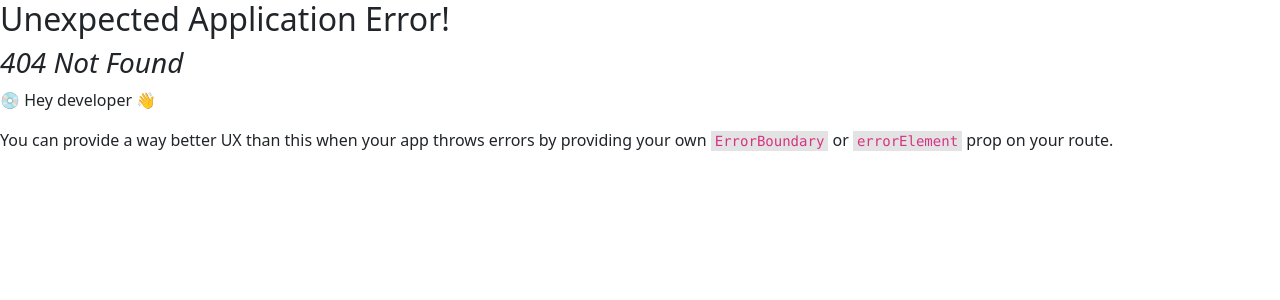
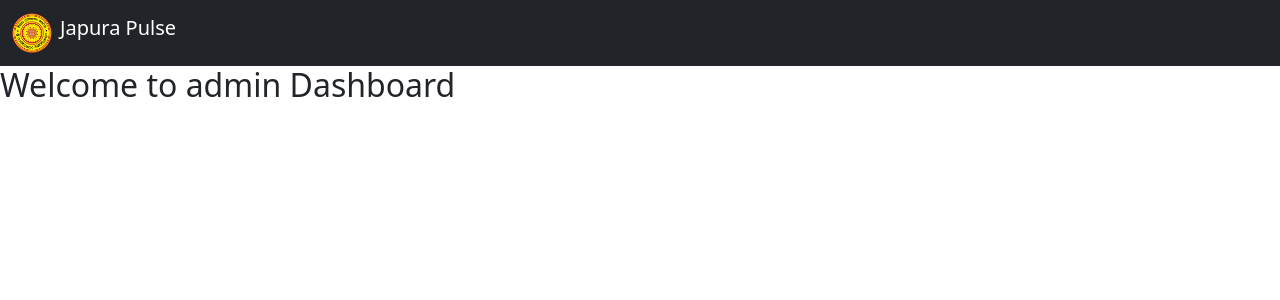
Before and after one commit to ranga1729/JPuraPulse-web, a React (Vite) app: page /admin in a window 1280 px wide. Before the commit this address had no page. Shown: the top 300 px of the page. Built offline with nearby package versions, Linux system fonts and the light colour scheme.

Commit message:
Start admin dashboard

```diff
--- /dev/null
+++ b/src/Pages/AdminDashboard.tsx
@@ -0,0 +1,12 @@
+import { Col } from "reactstrap";
+import Header from "../Components/Header";
+
+const AdminDashboard = () => {
+  return <Col>
+    <Header />
+    <h2>Welcome to admin Dashboard</h2>
+
+  </Col>
+}
+
+export default AdminDashboard;
--- a/src/main.tsx
+++ b/src/main.tsx
@@ -1,7 +1,7 @@
 import React from 'react';
 import { createRoot } from 'react-dom/client'
 import { RouterProvider } from 'react-router';
-import {router} from './Routes'
+import {router} from './routes'
 
 import 'bootstrap/dist/css/bootstrap.min.css';
 
--- a/src/routes.tsx
+++ b/src/routes.tsx
@@ -2,11 +2,13 @@ import { createBrowserRouter, RouteObject } from 'react-router';
 import Home from './Pages/Home';
 import Login from './Pages/Login'
 import Register from "./Pages/Register";
+import AdminDashboard from './Pages/AdminDashboard';
 
 const routes: RouteObject[] = [
   { path: "/", element: <Home /> },
   { path: "/login", element: <Login /> },
   { path: "/register", element: <Register /> },
+  { path: "admin", element: <AdminDashboard />}
 ];
 
 export const router = createBrowserRouter(routes);
```
